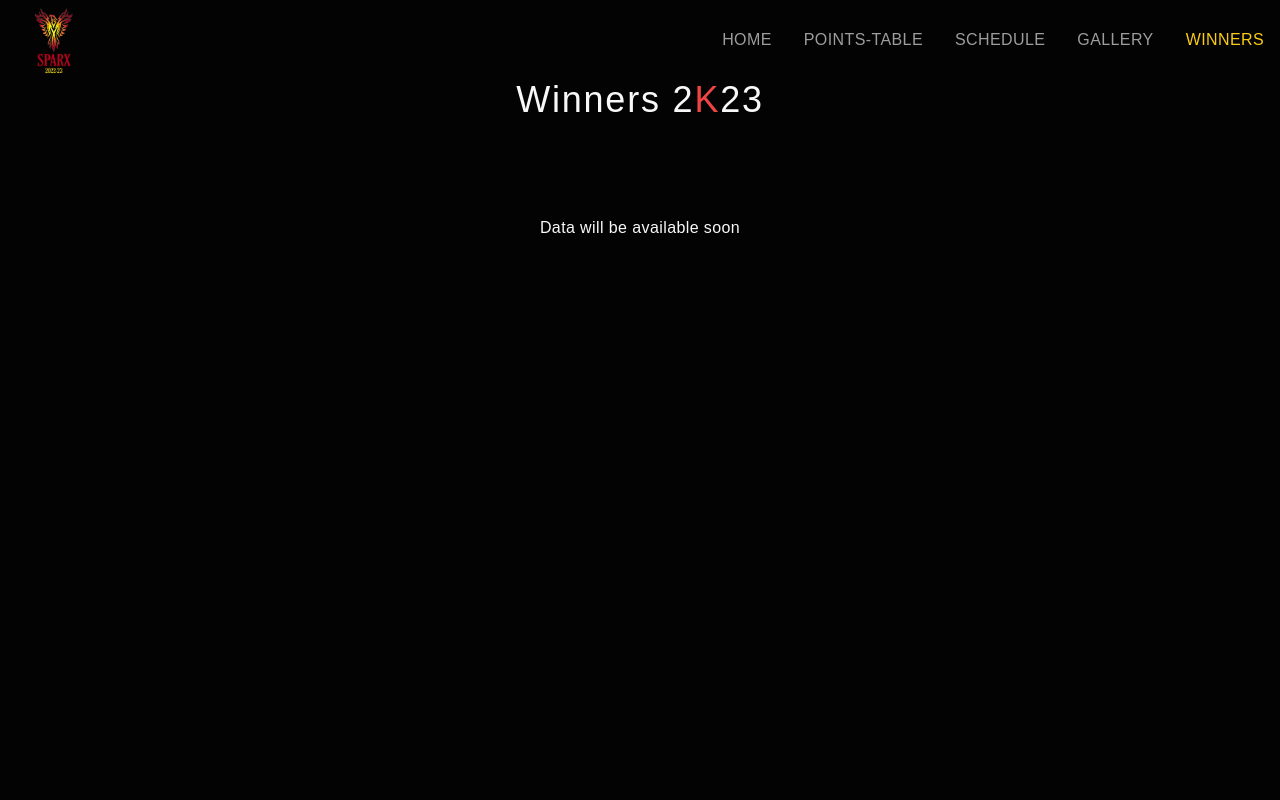
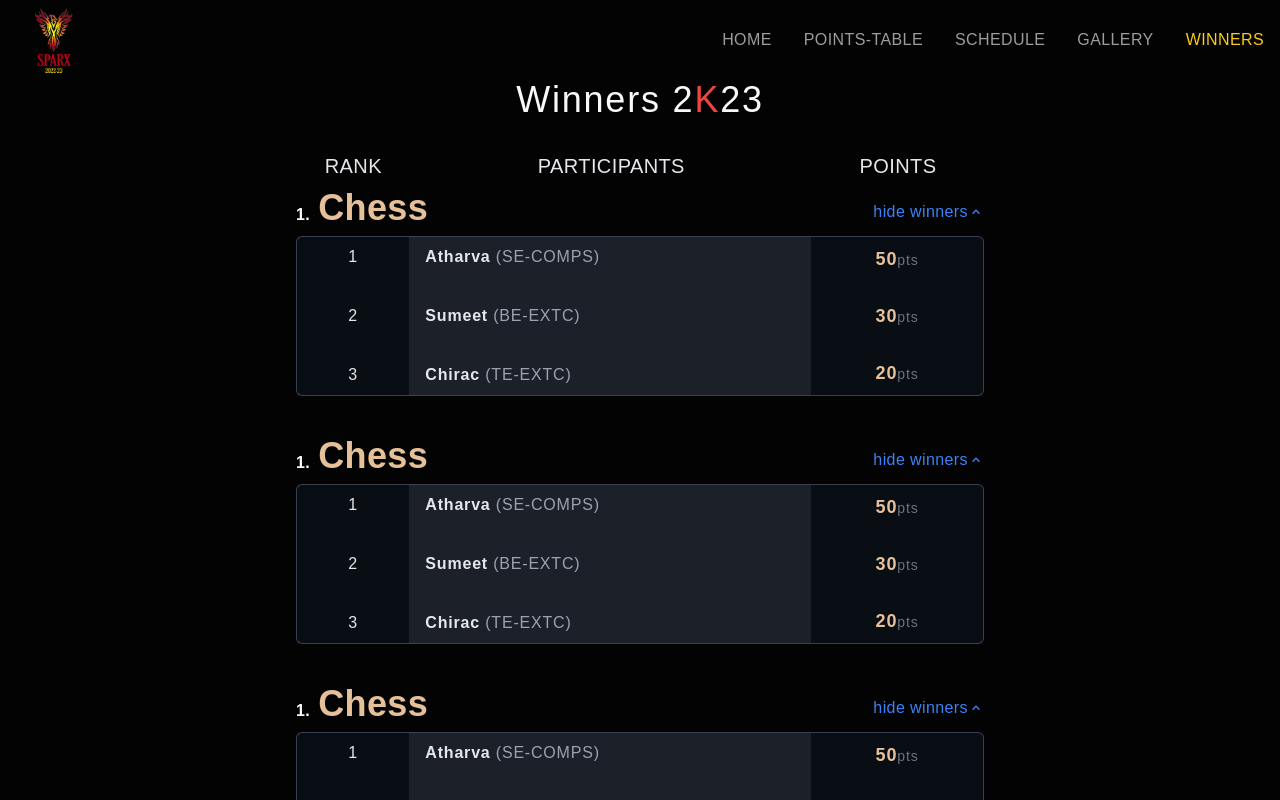
Before and after one commit to MrunalVaidya0715/sparx-website, a Next.js app in the folder sparx-web-app/: page /winners in a window 1280 px wide. Shown: the top 800 px of the page. Built offline with nearby package versions, Linux system fonts and the light colour scheme.

Commit message:
Added Winners Layout

```diff
--- a/sparx-web-app/components/Winners.jsx
+++ b/sparx-web-app/components/Winners.jsx
@@ -1,9 +1,130 @@
-import React from 'react'
+import React, { useState } from 'react'
+import { AiOutlineArrowUp } from 'react-icons/ai'
+import { BsArrowBarUp } from 'react-icons/bs'
+import { MdKeyboardArrowDown, MdKeyboardArrowUp } from 'react-icons/md'
 
 const Winners = () => {
+  const [view, setView] = useState(true)
+
+  const handleView = () => {
+    setView(prev => !prev)
+
+  }
+
   return (
-    <div>
-        <h3 className=' mt-20 font-thin'>Data will be available soon</h3>
+    <div className=' flex flex-col justify-between mx-4 mb-8 w-full'>
+      {/**SportsName */}
+      <div className=' flex justify-between  w-full '>
+        <div className=' flex items-baseline justify-start gap-2 px-4 w-full mb-2' >
+          <div className=' flex  justify-start items-center'>
+            <h3 className='text-white'>1.</h3>
+          </div>
+          <div className=' flex  justify-start items-center'>
+            <h2 className='text-[#e6c098]'>Chess</h2>
+          </div>
+
+        </div>
+        <div onClick={handleView} className=' flex w-full justify-end pr-4 items-center cursor-pointer'>
+          <p className='text-blue-500 font-thin'>{view? 'hide': 'view'} winners</p>{
+            view ? <MdKeyboardArrowUp className='text-blue-500' /> : <MdKeyboardArrowDown className='text-blue-500' />
+          }
+        </div>
+      </div>
+
+      {/* <div className={view ? ' flex items-end justify-between px-4 w-full mt-4 mb-2' : 'hidden'} >
+
+        <div className='  w-[20%] justify-center flex'>
+          <h3 className=' uppercase text-gray-200 font-light text-md'>Rank</h3>
+
+        </div>
+
+        <div className='  w-[70%] justify-start pl-4 flex '>
+          <h3 className='uppercase text-gray-200 font-light text-md'>Participants</h3>
+
+        </div>
+
+        <div className='  w-[30%] justify-center flex '>
+          <h3 className='uppercase text-gray-200 font-light text-md'>Points</h3>
+
+        </div>
+
+
+      </div> */}
+
+      {/**Table */}
+      <div className={view ? ' flex items-end justify-between px-4 w-full mb-2' : 'hidden'} >
+
+
+        {/**Rank */}
+        <div className='flex items-center flex-col justify-between bg-gray-900/50 rounded-l-md border-y-[1px] border-l-[1px] border-gray-700 w-[20%] h-[10rem]'>
+          {/**from */}
+          <div className='py-2'>
+            <h3 className=' font-thin tracking-wider uppercase text-gray-200'>1</h3>
+
+          </div>
+          <div>
+            <h3 className=' font-thin tracking-wider uppercase text-gray-200'>2</h3>
+
+          </div>
+          {/**to */}
+          <div className='py-2'>
+            <h3 className=' font-thin tracking-wider uppercase text-gray-200'>3</h3>
+          </div>
+        </div>
+
+        {/**Rank */}
+        <div className='flex items-start px-4 flex-col justify-between bg-gray-700/50  border-y-[1px] border-gray-700 w-[70%] h-[10rem]'>
+          {/**from */}
+          <div className='py-2'>
+            <h3 className=' font-bold tracking-wider text-gray-200'>Atharva <span className=' text-gray-400 font-thin'>(SE-COMPS)</span></h3>
+
+          </div>
+          <div>
+            <h3 className=' font-bold tracking-wider text-gray-200'>Sumeet <span className=' text-gray-400 font-thin'>(BE-EXTC)</span></h3>
+
+          </div>
+          {/**to */}
+          <div className='py-2'>
+            <h3 className=' font-bold tracking-wider text-gray-200'>Chirac <span className=' text-gray-400 font-thin'>(TE-EXTC)</span></h3>
+          </div>
+        </div>
+
+        {/**Rank */}
+        {/* <div className='flex items-center px-2 flex-col justify-between bg-gray-900/50  border-y-[1px] border-r-[1px] rounded-r-md border-gray-700 w-[40%] h-[10rem]'>
+
+          <div className='py-2'>
+            <h3 className=' font-thin text-sm tracking-wider uppercase text-gray-200'>(SE-COMPS)</h3>
+
+          </div>
+          <div>
+            <h3 className=' font-thin text-sm tracking-wider uppercase text-gray-200'>(BE-EXTC)</h3>
+
+          </div>
+
+          <div className='py-2'>
+            <h3 className=' font-thin text-sm tracking-wider uppercase text-gray-200'>(TE-EXTC)</h3>
+          </div>
+        </div> */}
+
+        {/**Rank */}
+        <div className='flex items-center px-2 flex-col justify-between bg-gray-900/50 rounded-r-md border-y-[1px] border-r-[1px] border-gray-700 w-[30%] h-[10rem]'>
+
+          <div className='py-2'>
+            <h3 className=' font-bold text-lg tracking-wider text-gray-200'><span className='text-[#e6c098]'>50</span><span className=' font-thin text-sm text-gray-500'>pts</span></h3>
+
+          </div>
+          <div>
+            <h3 className=' font-bold text-lg tracking-wider text-gray-200'><span className='text-[#e6c098]'>30</span><span className=' font-thin text-sm text-gray-500'>pts</span></h3>
+
+          </div>
+
+          <div className='py-2'>
+            <h3 className=' font-bold text-lg tracking-wider text-gray-200'><span className='text-[#e6c098]'>20</span><span className=' font-thin text-sm text-gray-500'>pts</span></h3>
+          </div>
+        </div>
+
+
+      </div>
     </div>
   )
 }
--- a/sparx-web-app/src/pages/schedule.jsx
+++ b/sparx-web-app/src/pages/schedule.jsx
@@ -37,7 +37,7 @@ const schedule = () => {
           </div>
           {/**Lower Table */}
           {/**Entry Header */}
-          <div className=' flex items-end justify-between px-4 w-full mt-4' >
+          <div className=' flex items-end justify-between px-4 w-full mt-4 mb-2' >
             {/** Time  */}
             <div className='  w-[50%] justify-center flex'>
               <h3 className=' uppercase text-gray-200 font-light text-xl'>Time</h3>
--- a/sparx-web-app/src/pages/winners.jsx
+++ b/sparx-web-app/src/pages/winners.jsx
@@ -4,8 +4,47 @@ import React from 'react'
 const winners = () => {
   return (
     <div className='py-20 flex flex-col justify-center items-center'>
-        <h2 className=' tracking-wider mb-4 font-light '>Winners 2<span className=' text-red-500'>K</span>23</h2>
-        <Winners/>
+      <h2 className=' tracking-wider mb-4 font-light '>Winners 2<span className=' text-red-500'>K</span>23</h2>
+      <div className=' max-w-[1240px] w-full h-screen flex items-start justify-center'>
+        <div className=' flex flex-col justify-center items-center w-full max-w-[720px]'>
+        <div className=' flex items-end justify-between px-4 w-full mt-4 mb-2' >
+
+        <div className='  w-[20%] justify-center flex'>
+          <h3 className=' uppercase text-xl text-gray-200 font-light text-md'>Rank</h3>
+
+        </div>
+
+        <div className='  w-[70%] justify-center flex '>
+          <h3 className='uppercase text-xl text-gray-200 font-light text-md'>Participants</h3>
+
+        </div>
+
+        <div className='  w-[30%] justify-center flex '>
+          <h3 className='uppercase text-xl text-gray-200 font-light text-md'>Points</h3>
+
+        </div>
+
+
+      </div>
+          {/**Data loading */}
+          <Winners />
+          <Winners/>
+          <Winners/>
+          <Winners/>
+          <Winners/>
+          <Winners/>
+          <Winners/>
+          <Winners/>
+          <Winners/>
+          <Winners/>
+          <Winners/>
+          <Winners/>
+
+          <Winners/>
+
+
+        </div>
+      </div>
     </div>
   )
 }
```
